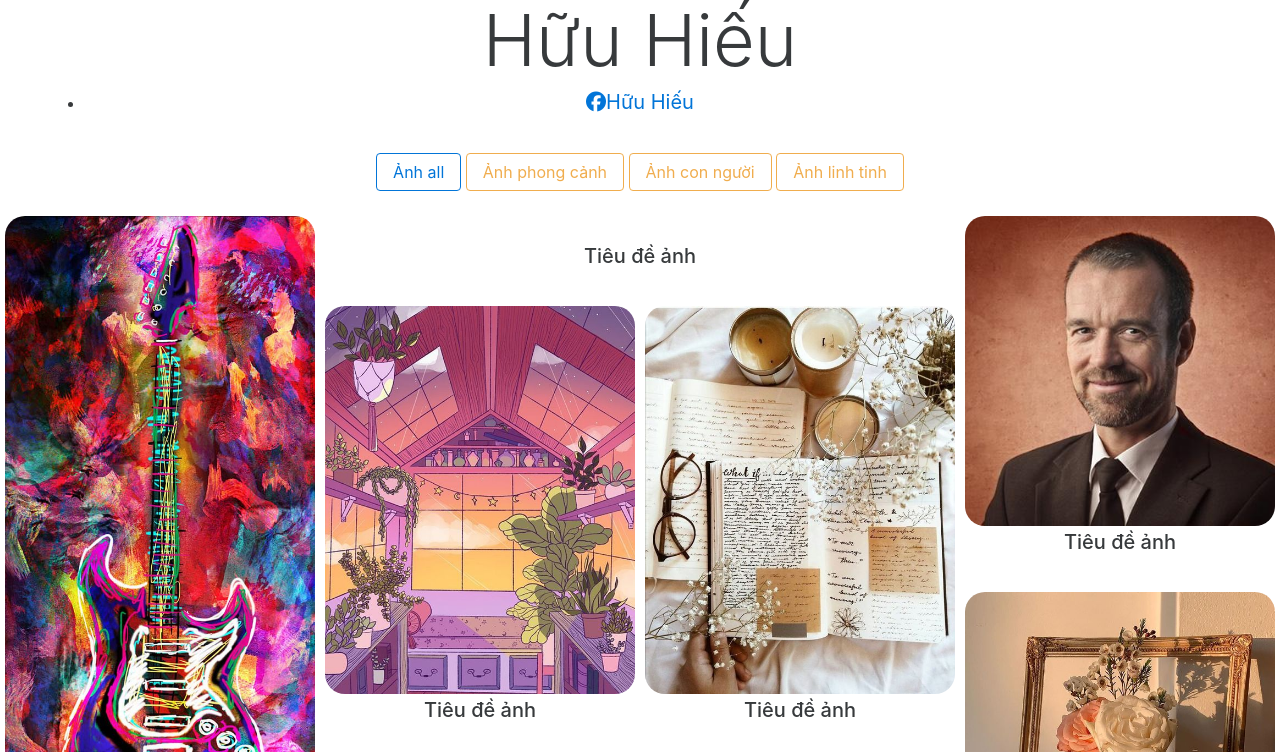
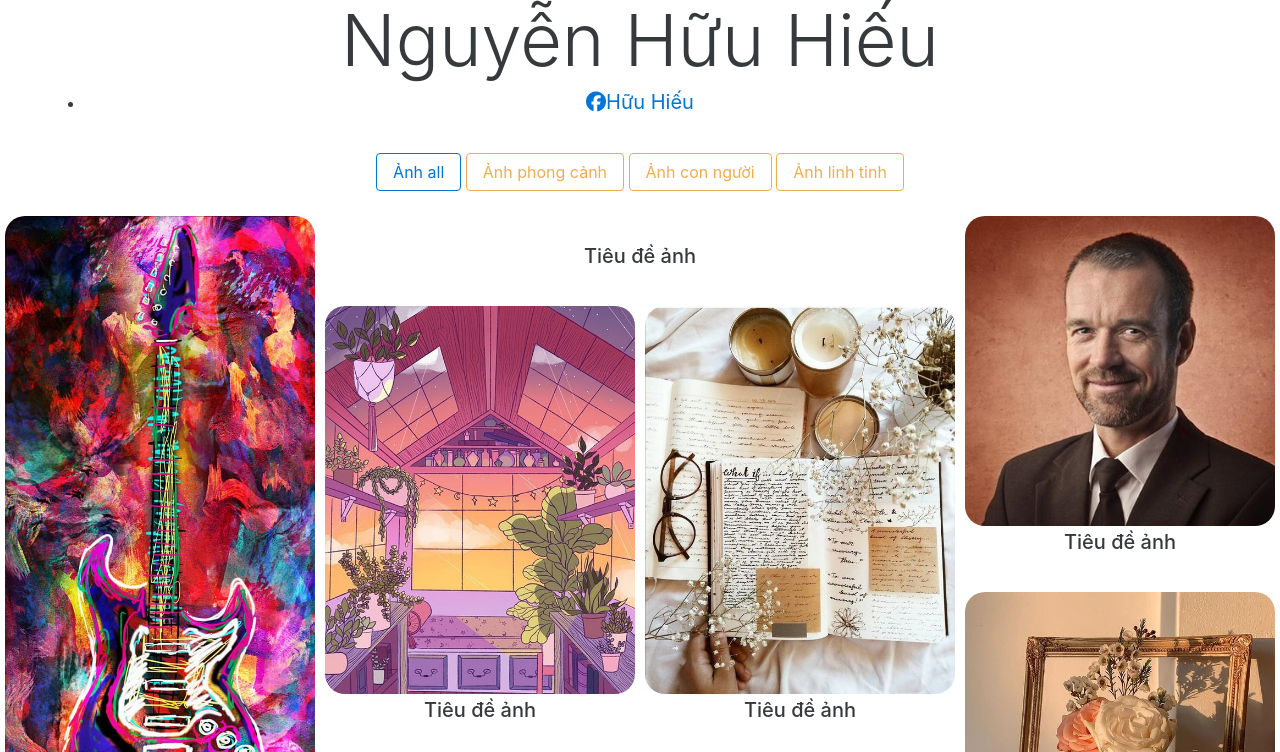
Before and after one commit to Nguyen-Huu-Hieu/Nguyen-Huu-Hieu.github.io, a plain HTML site: page index.html in a window 1280 px wide. Shown: the top 752 px of the page. Drawn offline with nearby package versions, Linux system fonts and the light colour scheme.

Commit message:
thêm tên

```diff
--- a/index.html
+++ b/index.html
@@ -15,7 +15,7 @@
 <body >
  	<div class="tieude container text-xs-center ">
  		<h1 class="display-3">
- 			Hữu Hiếu
+ 			Nguyễn Hữu Hiếu
  		</h1>
  		<ul>
  			<li>
```
